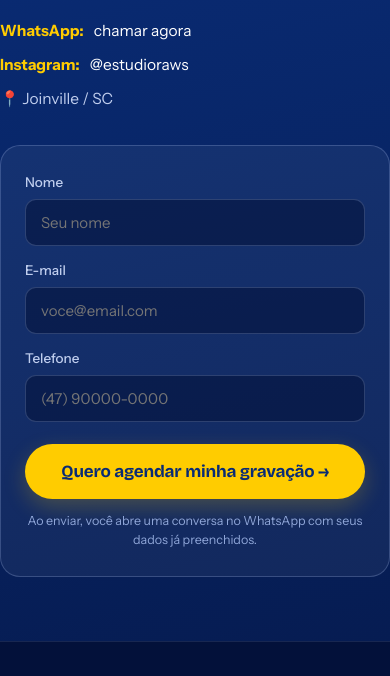
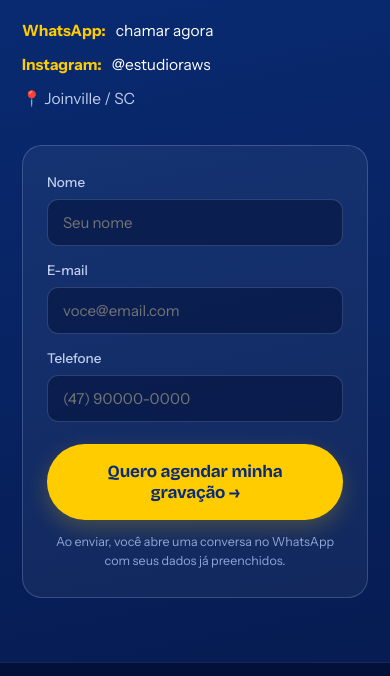
Before and after one commit to rawspodcast-debug/rawsestudio, a plain HTML site: page index.html in a window 390 px wide. Shown: the part 7033-7709 px from the top of the page. Drawn offline with nearby package versions, Linux system fonts and the light colour scheme.

Commit message:
Corrige margem lateral zerada na seção "Vamos gravar" no mobile
.contact usava class="wrap sec" no mesmo <div>; como .sec{padding:64px 0}
é declarado depois de .wrap{padding:0 22px} no CSS, ele zerava o padding
lateral (mascarado no desktop pela centralização do max-width, mas
visível no mobile). Move "sec" pra <section>, como as demais seções.

Co-Authored-By: Claude Sonnet 5 <noreply@anthropic.com>

```diff
--- a/index.html
+++ b/index.html
@@ -454,8 +454,8 @@ footer{background:var(--navy);padding:40px 0 30px;border-top:1px solid rgba(174,
 </section>
 
 <!-- ===================== CONTATO ===================== -->
-<section class="contact" id="contato">
-  <div class="wrap sec">
+<section class="contact sec" id="contato">
+  <div class="wrap">
     <div class="contact-grid">
       <div>
         <div class="eyebrow">Vamos gravar</div>
```
